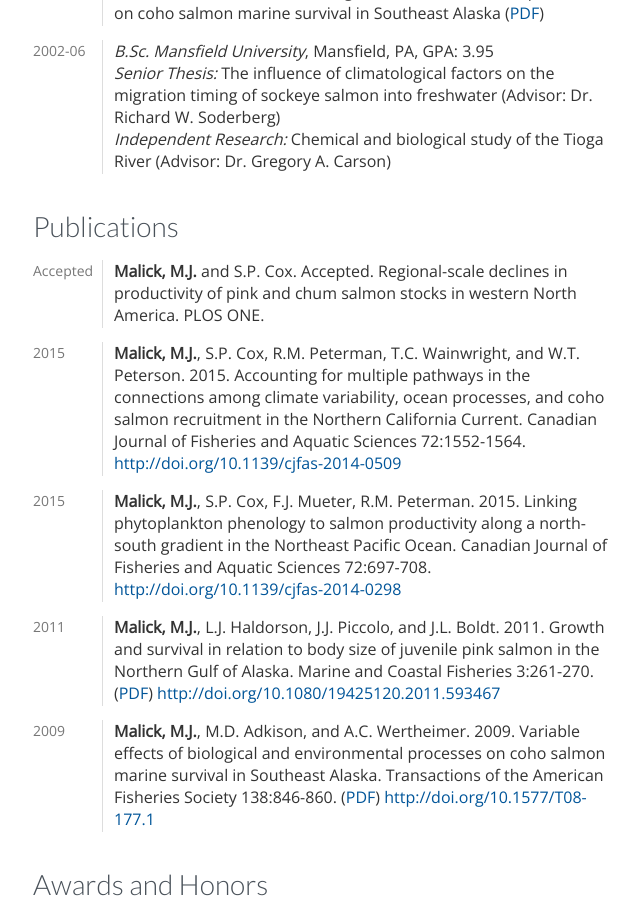
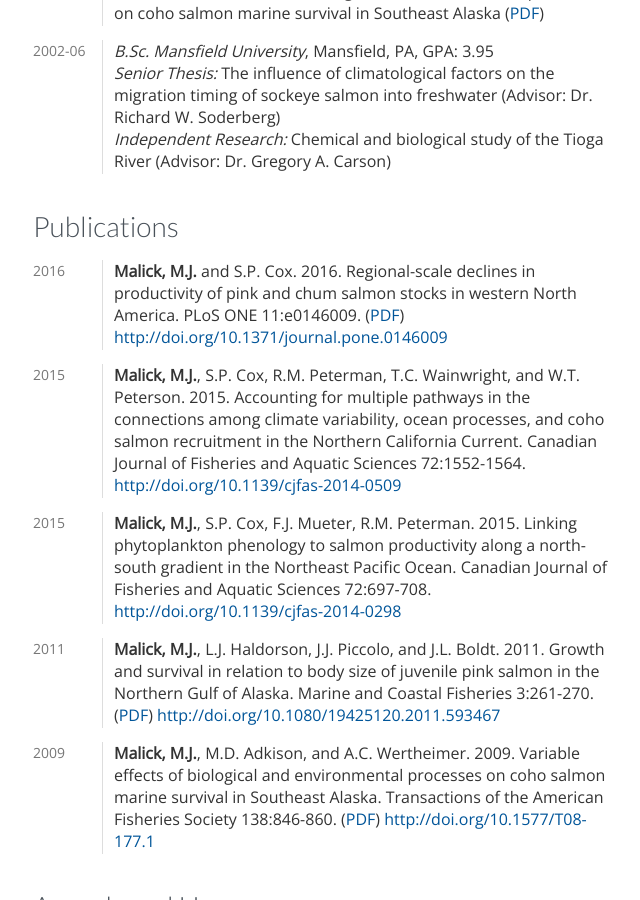
Before and after one commit to michaelmalick/michaelmalick.github.io, a Jekyll site: the page built from cv/index.md, in a window 1280 px wide and 900 px high, scrolled down 495 px. Shown: the whole window, without its empty margins (437-1077 px from the left). Built offline with Jekyll 4.4.1, drawn with Linux system fonts in a browser that asks for light colours; Markdown is read by kramdown in place of the engine named in the settings.

Commit message:
Updated PLoS ONE paper to published status

```diff
--- a/cv/index.md
+++ b/cv/index.md
@@ -46,10 +46,12 @@ Education
 Publications
 ------
 
-Accepted
-:    **Malick, M.J.** and S.P. Cox. Accepted. Regional-scale declines in
-     productivity of pink and chum salmon stocks in western North America. PLOS
-     ONE.
+2016
+:   **Malick, M.J.** and S.P. Cox. 2016. Regional-scale declines in
+    productivity of pink and chum salmon stocks in western North America. PLoS
+    ONE 11:e0146009.
+    ([PDF][Malick:2016])
+    <http://doi.org/10.1371/journal.pone.0146009>
 
 2015
 :   **Malick, M.J.**, S.P. Cox, R.M. Peterman, T.C. Wainwright, and W.T.
@@ -307,6 +309,7 @@ Work Experience
 [PinkChum:2015]: https://github.com/MichaelMalick/pink-chum-database
 [CBB:2015:bloom]: http://www.cbbulletin.com/433107.aspx
 [CBB:2015:network]: https://www.cbbulletin.com/435190.aspx
+[Malick:2016]: https://dl.dropboxusercontent.com/u/43909530/papers/malick_cox_2016.pdf
 [Malick:2011]: https://dl.dropboxusercontent.com/u/43909530/papers/malick_etal_2011.pdf
 [Malick:2009]: https://dl.dropboxusercontent.com/u/43909530/papers/malick_etal_2009.pdf
 [UAF:Msc]: https://dl.dropboxusercontent.com/u/43909530/papers/malick_msc_thesis_2008.pdf
```
Also changed, not shown: cv/malick-cv.md (+7 -4 lines), 1 other file.
